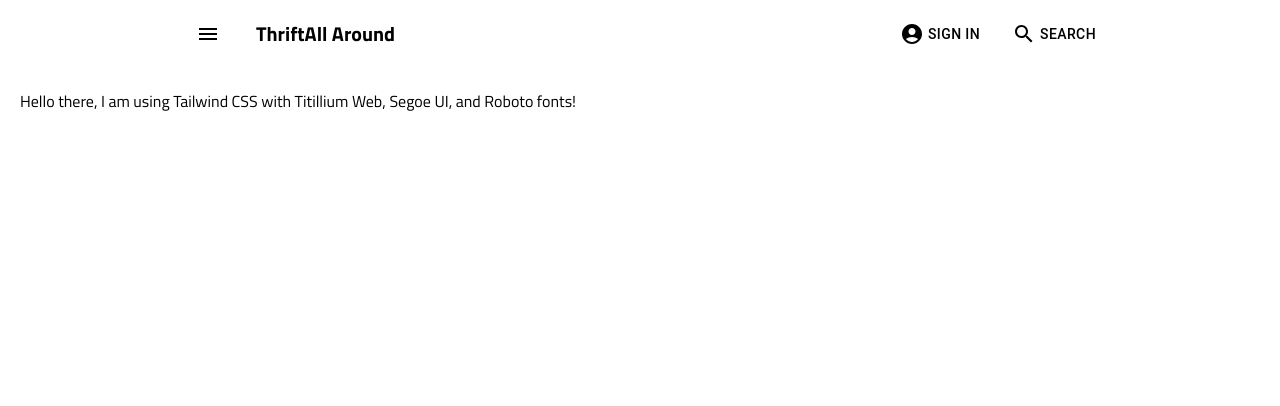
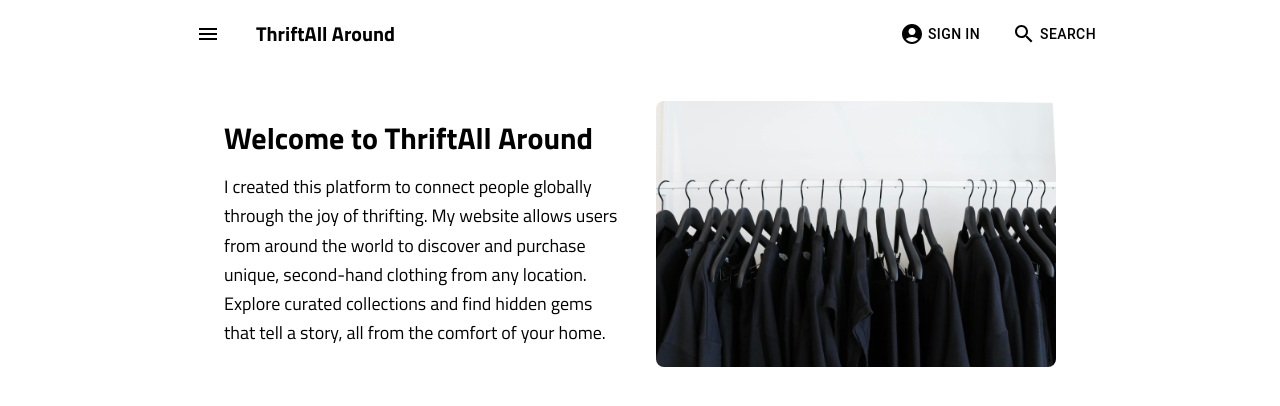
Before and after one commit to arvinder443/ThriftAllAround, a React (Create React App) app in the folder frontend_reactjs/app/: page / in a window 1280 px wide. Shown: the top 406 px of the page. Built offline with nearby package versions, Linux system fonts and the light colour scheme.

Commit message:
Home page created.

```diff
--- a/frontend_reactjs/app/src/App.js
+++ b/frontend_reactjs/app/src/App.js
@@ -1,13 +1,20 @@
+import React from 'react';
+import { BrowserRouter as Router, Routes, Route } from 'react-router-dom';
 import './App.css';
 import NavBar from './components/NavBar';
+import Home from './components/Home';
+
 
 function App() {
   return (
     <div className="App">
-      <NavBar/>
-      <header className='p-5'>
-        Hello there, I am using Tailwind CSS with Titillium Web, Segoe UI, and Roboto fonts!
-      </header>
+      <Router>
+        <NavBar />
+        <Routes>
+          <Route path="/" element={<Home/>} />
+
+        </Routes>
+      </Router>
     </div>
   );
 }
--- /dev/null
+++ b/frontend_reactjs/app/src/components/Home.js
@@ -0,0 +1,36 @@
+import React, { useEffect } from 'react';
+import gsap from 'gsap';
+
+const Home = () => {
+  useEffect(() => {
+    gsap.fromTo('.home_header',
+      { opacity: 0, y: -50 },
+      { opacity: 1, y: 0, duration: 1, delay: 1 }
+    );
+
+    gsap.fromTo('.home_text',
+      { opacity: 0, y: 50 },
+      { opacity: 1, y: 0, duration: 1.2, delay: 2 }
+    );
+  }, []);
+
+  return (
+    <div className="w-[70vw] mx-auto flex items-center justify-between p-8">
+      <div className="flex-1 mr-8">
+        <h1 className="text-3xl font-bold mb-4 home_header">Welcome to ThriftAll Around</h1>
+        <p className="text-lg leading-relaxed home_text">
+          I created this platform to connect people globally through the joy of thrifting. My website allows users from around the world to discover and purchase unique, second-hand clothing from any location. Explore curated collections and find hidden gems that tell a story, all from the comfort of your home.
+        </p>
+      </div>
+      <div className="flex-1">
+        <img
+          src="/images/home_banner.jpg"
+          alt="Thrift Banner"
+          className="w-full h-auto rounded-lg"
+        />
+      </div>
+    </div>
+  );
+}
+
+export default Home;
```
Also changed, not shown: frontend_reactjs/app/public/images/home_banner.jpg (added).
